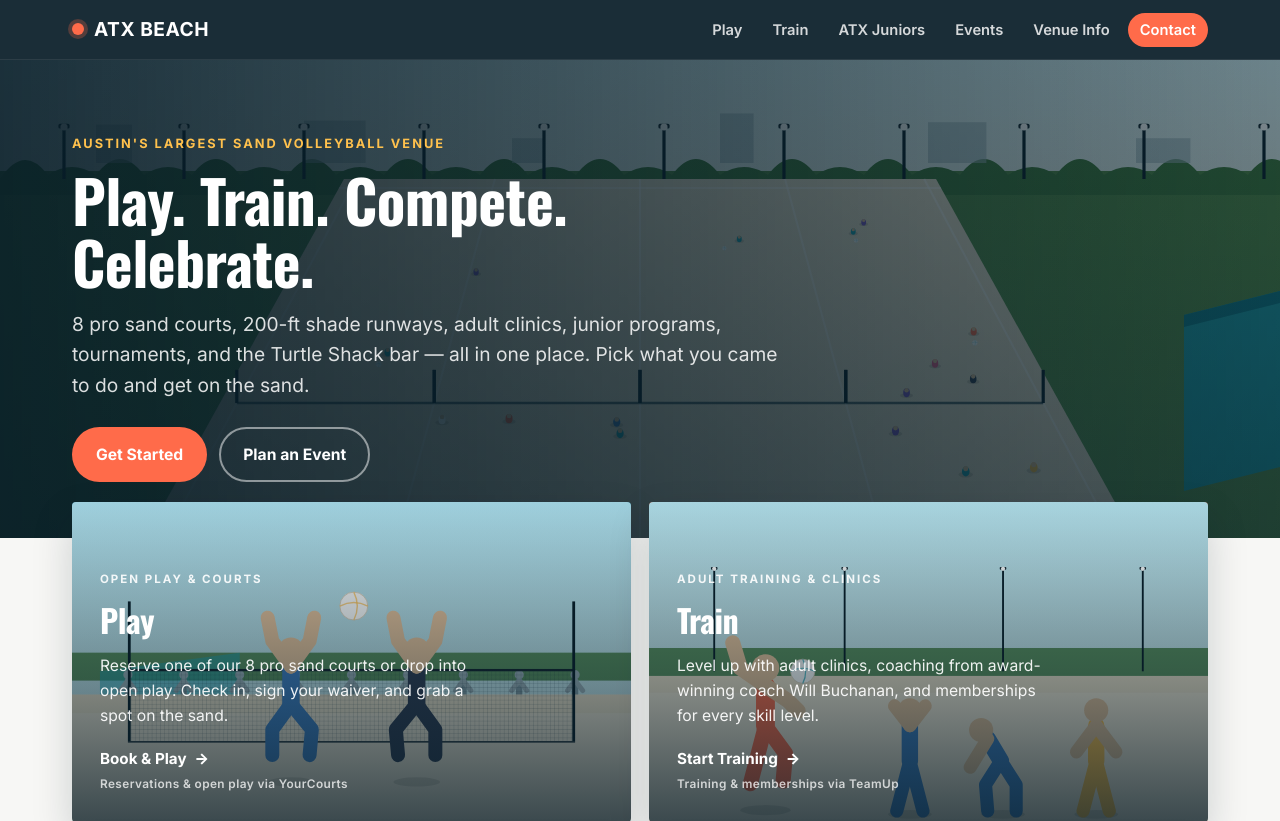
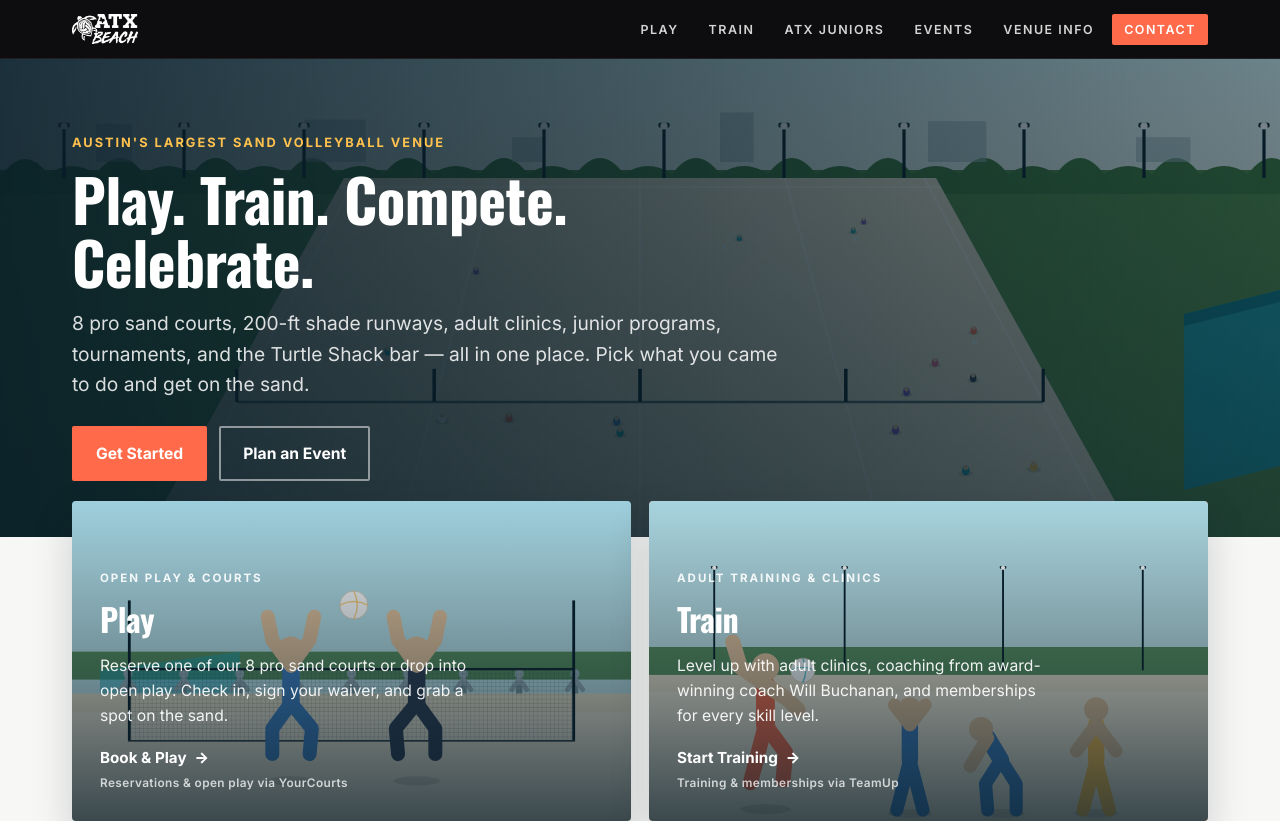
Before and after one commit to acemand23/Test_Run, a PHP site: page /index.html in a window 1280 px wide. Shown: the top 821 px of the page. Run offline with PHP 8.4, Linux system fonts and the light colour scheme.

Commit message:
Restyle global shell: logo nav, squared buttons, near-black footer/CTA

```diff
--- a/atxbeach_site/events.html
+++ b/atxbeach_site/events.html
@@ -16,7 +16,7 @@
 
 <nav class="nav">
     <div class="nav-inner">
-        <a href="index.html" class="brand"><span class="dot"></span> ATX BEACH</a>
+        <a href="index.html" class="brand"><img src="images/photos/logo-white.png" alt="ATX Beach" class="brand-logo"></a>
         <ul class="nav-links">
             <li><a href="play.html">Play</a></li>
             <li><a href="train.html">Train</a></li>
--- a/atxbeach_site/index.html
+++ b/atxbeach_site/index.html
@@ -18,7 +18,7 @@
 <!-- ============ NAV ============ -->
 <nav class="nav">
     <div class="nav-inner">
-        <a href="index.html" class="brand"><span class="dot"></span> ATX BEACH</a>
+        <a href="index.html" class="brand"><img src="images/photos/logo-white.png" alt="ATX Beach" class="brand-logo"></a>
         <ul class="nav-links">
             <li><a href="play.html">Play</a></li>
             <li><a href="train.html">Train</a></li>
--- a/atxbeach_site/juniors.html
+++ b/atxbeach_site/juniors.html
@@ -16,7 +16,7 @@
 
 <nav class="nav">
     <div class="nav-inner">
-        <a href="index.html" class="brand"><span class="dot"></span> ATX BEACH</a>
+        <a href="index.html" class="brand"><img src="images/photos/logo-white.png" alt="ATX Beach" class="brand-logo"></a>
         <ul class="nav-links">
             <li><a href="play.html">Play</a></li>
             <li><a href="train.html">Train</a></li>
--- a/atxbeach_site/play.html
+++ b/atxbeach_site/play.html
@@ -16,7 +16,7 @@
 
 <nav class="nav">
     <div class="nav-inner">
-        <a href="index.html" class="brand"><span class="dot"></span> ATX BEACH</a>
+        <a href="index.html" class="brand"><img src="images/photos/logo-white.png" alt="ATX Beach" class="brand-logo"></a>
         <ul class="nav-links">
             <li><a href="play.html" class="active">Play</a></li>
             <li><a href="train.html">Train</a></li>
--- a/atxbeach_site/styles.css
+++ b/atxbeach_site/styles.css
@@ -54,8 +54,7 @@ a { color: inherit; text-decoration: none; }
     position: sticky;
     top: 0;
     z-index: 50;
-    background: rgba(7, 28, 39, 0.92);
-    backdrop-filter: blur(10px);
+    background: var(--black);
     border-bottom: 1px solid rgba(255, 255, 255, 0.08);
 }
 .nav-inner {
@@ -76,12 +75,7 @@ a { color: inherit; text-decoration: none; }
     letter-spacing: 0.5px;
     font-size: 1.2rem;
 }
-.brand .dot {
-    width: 12px; height: 12px;
-    border-radius: 50%;
-    background: var(--coral);
-    box-shadow: 0 0 0 4px rgba(255, 107, 74, 0.25);
-}
+.brand-logo { height: 30px; width: auto; display: block; }
 .nav-links {
     display: flex;
     gap: 6px;
@@ -91,14 +85,16 @@ a { color: inherit; text-decoration: none; }
 .nav-links a {
     color: rgba(255, 255, 255, 0.82);
     font-weight: 600;
-    font-size: 0.92rem;
+    font-size: 0.78rem;
+    letter-spacing: 1.5px;
+    text-transform: uppercase;
     padding: 8px 12px;
-    border-radius: 999px;
-    transition: background 0.2s, color 0.2s;
+    border-radius: var(--radius-sm);
+    transition: color .2s, background .2s;
 }
 .nav-links a:hover { background: rgba(255, 255, 255, 0.12); color: #fff; }
 .nav-links a.active { background: rgba(255, 255, 255, 0.16); color: #fff; }
-.nav-cta { background: var(--coral); color: #fff !important; }
+.nav-cta { background: var(--coral); color: #fff !important; border-radius: var(--radius-sm); }
 .nav-cta:hover { background: var(--coral-deep) !important; }
 
 /* ---------- Buttons ---------- */
@@ -109,12 +105,12 @@ a { color: inherit; text-decoration: none; }
     font-weight: 700;
     font-size: 0.98rem;
     padding: 13px 22px;
-    border-radius: 999px;
+    border-radius: var(--radius-sm);
     border: 2px solid transparent;
     cursor: pointer;
     transition: transform 0.15s, background 0.2s, border-color 0.2s;
 }
-.btn:hover { transform: translateY(-2px); }
+.btn:hover { transform: translateY(-1px); }
 .btn-primary { background: var(--coral); color: #fff; }
 .btn-primary:hover { background: var(--coral-deep); }
 .btn-accent { background: var(--accent); color: #fff; }
@@ -123,6 +119,8 @@ a { color: inherit; text-decoration: none; }
 .btn-ghost:hover { border-color: #fff; background: rgba(255, 255, 255, 0.1); }
 .btn-outline { background: transparent; color: var(--ink); border-color: #cdbfa6; }
 .btn-outline:hover { border-color: var(--accent); color: var(--accent-deep); }
+.btn-dark { background: var(--black); color: #fff; }
+.btn-dark:hover { background: #000; }
 
 /* ---------- Hero (home + page) ---------- */
 .hero {
@@ -473,7 +471,7 @@ a { color: inherit; text-decoration: none; }
 }
 
 /* ---------- Footer ---------- */
-footer { background: var(--navy-deep); color: rgba(255, 255, 255, 0.7); padding: 36px 0; }
+footer { background: var(--black); color: rgba(255, 255, 255, 0.7); padding: 36px 0; }
 .foot-inner { display: flex; flex-wrap: wrap; gap: 18px; justify-content: space-between; align-items: center; }
 .foot-links { display: flex; flex-wrap: wrap; gap: 16px; list-style: none; }
 .foot-links a { color: rgba(255, 255, 255, 0.75); font-weight: 600; font-size: 0.9rem; }
@@ -487,8 +485,7 @@ footer { background: var(--navy-deep); color: rgba(255, 255, 255, 0.7); padding:
     position: fixed;
     bottom: 0; left: 0; right: 0;
     z-index: 60;
-    background: rgba(7, 28, 39, 0.96);
-    backdrop-filter: blur(8px);
+    background: var(--black);
     border-top: 1px solid rgba(255, 255, 255, 0.1);
     padding: 10px 12px;
     gap: 8px;
@@ -500,7 +497,7 @@ footer { background: var(--navy-deep); color: rgba(255, 255, 255, 0.7); padding:
     font-size: 0.72rem;
     font-weight: 700;
     padding: 8px 4px;
-    border-radius: 10px;
+    border-radius: var(--radius-sm);
     background: rgba(255, 255, 255, 0.08);
 }
 .mobile-cta a.hot { background: var(--coral); color: #fff; }
--- a/atxbeach_site/train.html
+++ b/atxbeach_site/train.html
@@ -16,7 +16,7 @@
 
 <nav class="nav">
     <div class="nav-inner">
-        <a href="index.html" class="brand"><span class="dot"></span> ATX BEACH</a>
+        <a href="index.html" class="brand"><img src="images/photos/logo-white.png" alt="ATX Beach" class="brand-logo"></a>
         <ul class="nav-links">
             <li><a href="play.html">Play</a></li>
             <li><a href="train.html" class="active">Train</a></li>
```
